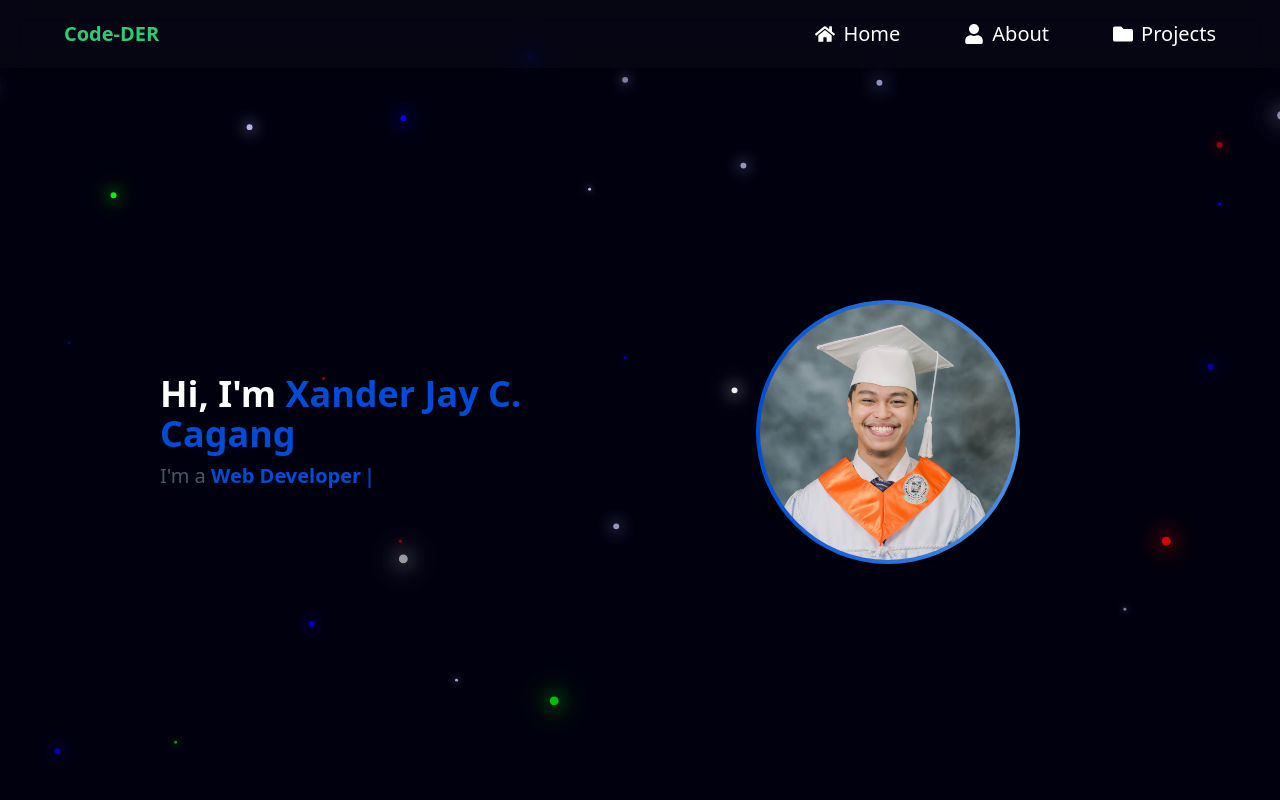
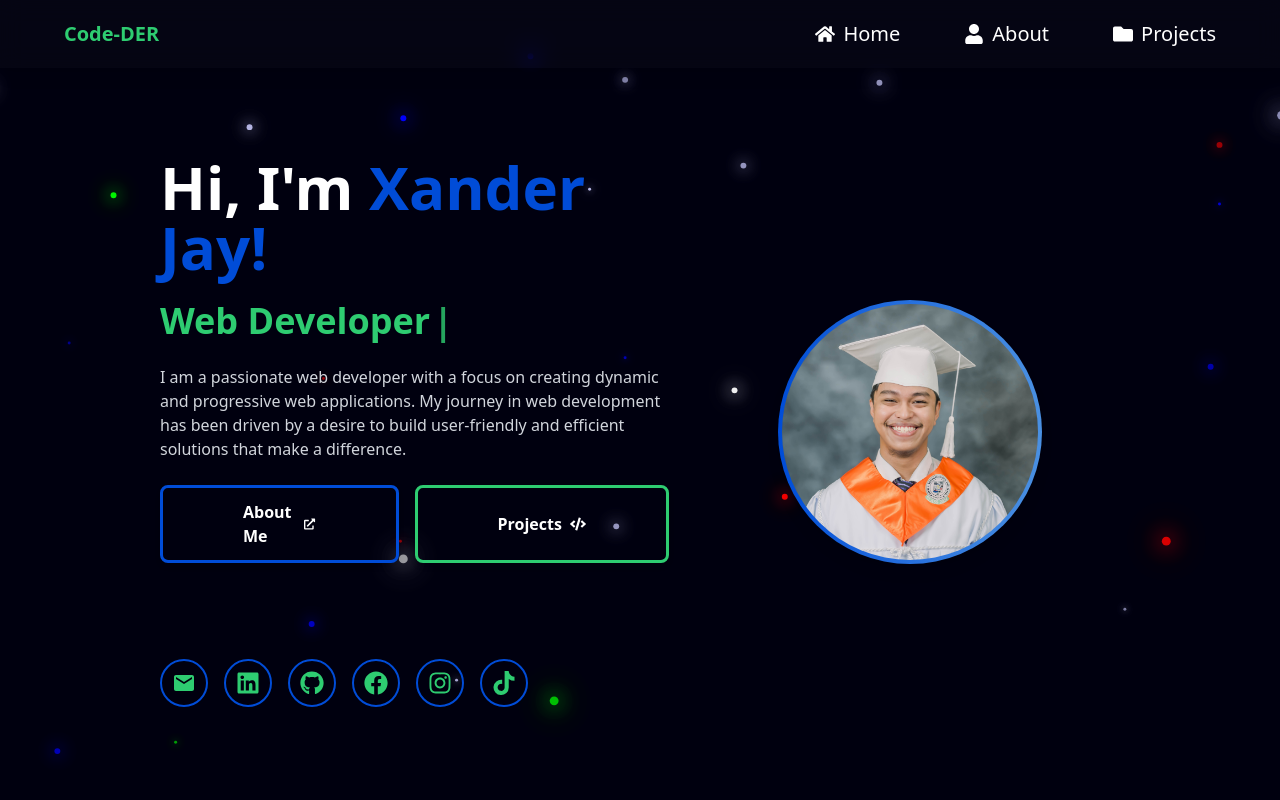
Before and after one commit to Code-DER/Xander-Jay-Cagang-Portfolio, a React (Vite) app in the folder my-portfolio/: page / in a window 1280 px wide. Shown: the top 800 px of the page. Built offline with nearby package versions, Linux system fonts and the light colour scheme.

Commit message:
feat: adjusted hero section

```diff
--- a/my-portfolio/src/components/Home.jsx
+++ b/my-portfolio/src/components/Home.jsx
@@ -1,5 +1,6 @@
 import { motion } from "framer-motion";
 import { Typewriter } from "react-simple-typewriter";
+import { FaCode, FaExternalLinkAlt } from "react-icons/fa";
 import { portfolioData } from "../data/portfolioData";
 import work from "../assets/computer-work.svg"
 
@@ -15,15 +16,14 @@ export default function Home() {
             >
                 {/* Text Area */}
                 <div className="flex-1">
-                    <h1 className="text-3xl md:text-4xl font-extrabold">
+                    <h1 className="text-3xl md:text-6xl font-extrabold">
                         Hi, I'm{" "}
                         <span className="bg-clip-text text-[#004CD7]">
-                            {portfolioData.name}
+                            Xander Jay!
                         </span>
                     </h1>
-                    <h2 className="mt-2 text-lg md:text-xl text-gray-600" >
-                        I'm a {' '}
-                        <span className="text-[#004CD7] font-bold">
+                    <h2 className="pt-4 mt-2 text-lg md:text-4xl text-gray-600" >
+                        <span className="text-[#2ECC71] font-bold">
                             <Typewriter
                                 words={['Computer Science Student', 'Web Developer', 'Database Engineer']}
                                 loop={true}
@@ -35,6 +35,39 @@ export default function Home() {
                             />
                         </span>
                     </h2>
+                    <p className="text-gray-300 pt-6">{portfolioData.about}</p>
+                    <div className="pt-6 flex gap-4">
+                        <a
+                            href="/about"
+                            className="flex items-center gap-2 px-20 py-3 border-3 border-[#004CD7] text-white rounded-lg font-semibold shadow-md hover:bg-[#004CD7] transition-colors"
+                        >
+                            About Me <FaExternalLinkAlt />
+                        </a>
+                        <a
+                            href="/projects"
+                            className="flex items-center gap-2 px-20 py-3 border-3 border-[#2ECC71] text-white rounded-lg font-semibold shadow-md hover:bg-[#2ECC71] transition-colors"
+                        >
+                            Projects <FaCode />
+                        </a>
+                    </div>
+                    <div className="pt-24 flex gap-4">
+                        {Object.entries(portfolioData.socials).map(([key, social]) => {
+                            const Icon = social.icon;
+                            return (
+                            <a
+                                key={key}
+                                href={social.url}
+                                target="_blank"
+                                rel="noreferrer"
+                                className="w-12 h-12 flex items-center justify-center rounded-full
+                                        border-2 border-[#004CD7] text-[#2ECC71]
+                                        hover:bg-[#004CD7] transition-colors"
+                            >
+                                <Icon className="text-2xl" />
+                            </a>
+                            );
+                        })}
+                    </div>
                 </div>
 
                 {/* Image Area */}
```
